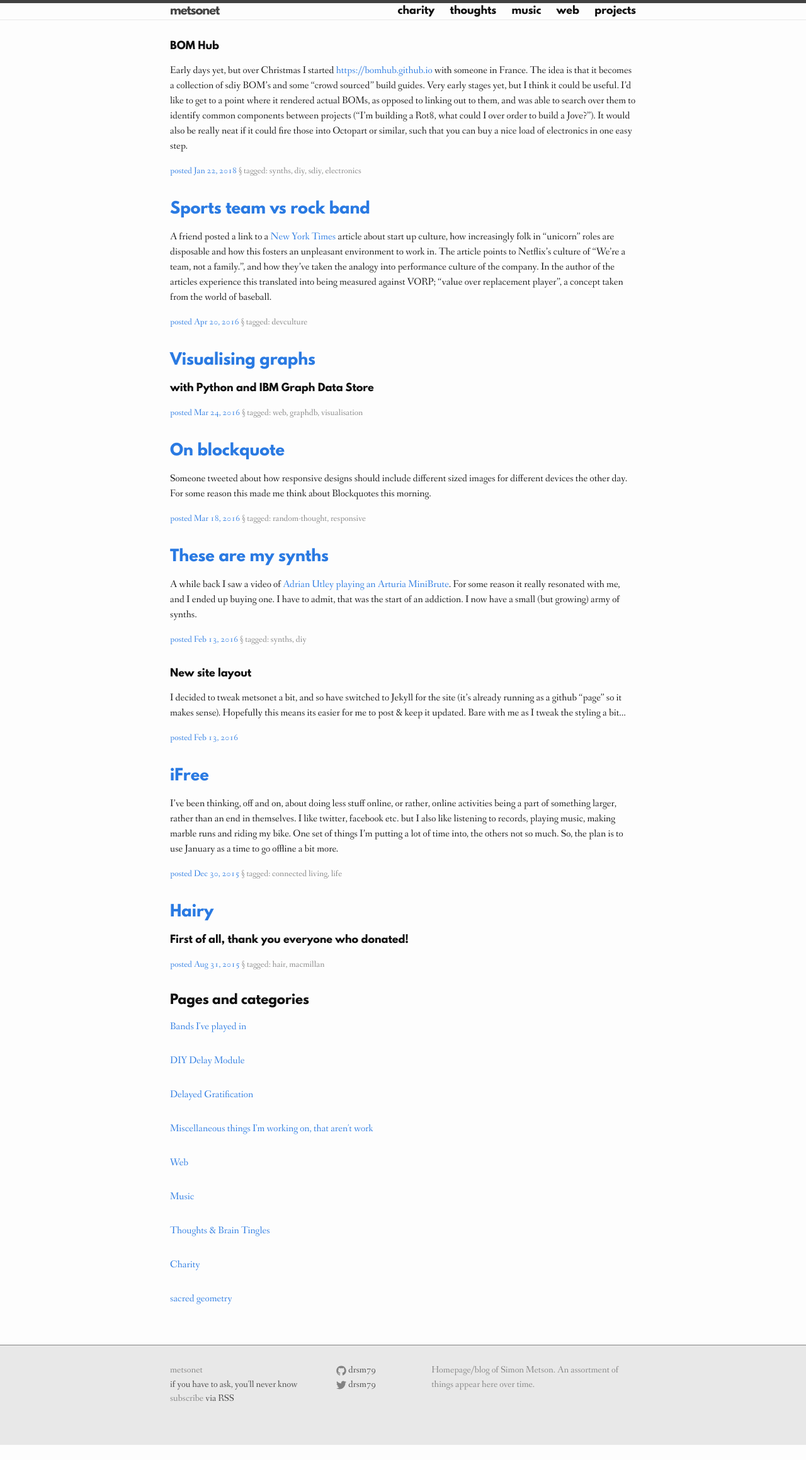
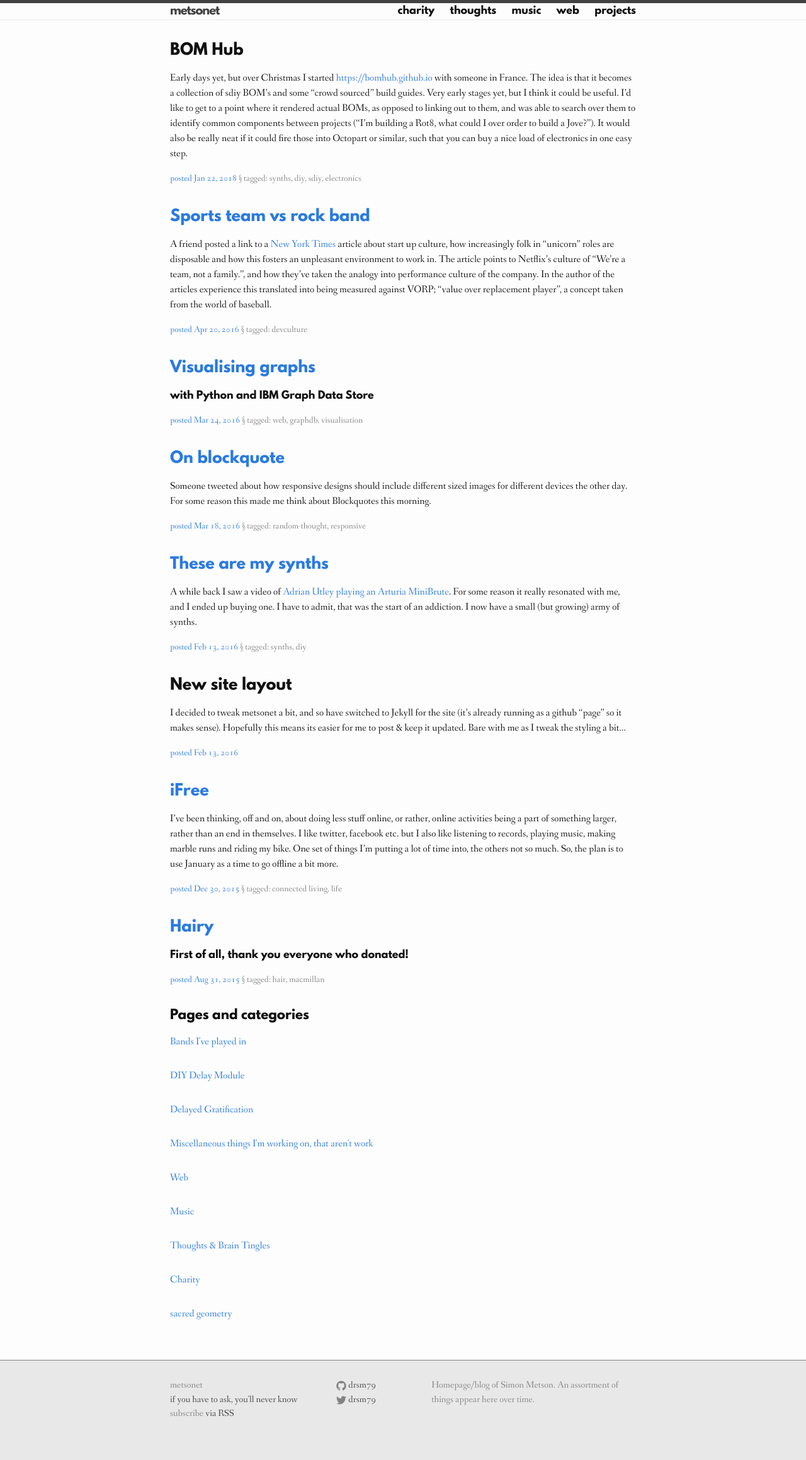
Before and after one commit to drsm79/drsm79.github.com, a Jekyll site: the page built from index.html, in a window 1280 px wide. Shown: the whole page at 63% size. Built offline with Jekyll 4.4.1, drawn with Linux system fonts in a browser that asks for light colours; before the commit the page ends 2294 px from its top, so only the background shows below that.

Commit message:
Update index.html

```diff
--- a/index.html
+++ b/index.html
@@ -6,11 +6,11 @@
   <ul class="post-list">
     {% for post in site.posts %}
       <li>
-        <h2>
+        <h2 class="post-link">
         {% if post.excerpt == post.content %}
           {{ post.title }}
         {% else %}
-          <a class="post-link" href="{{ post.url | prepend: site.baseurl }}">{{ post.title }}</a>
+          <a href="{{ post.url | prepend: site.baseurl }}">{{ post.title }}</a>
         {% endif %}
         </h2>
         {{ post.excerpt | markdownify }}
```
